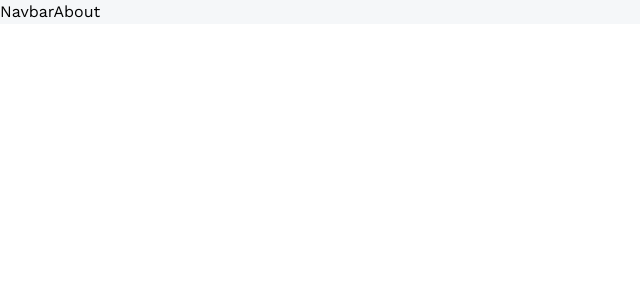
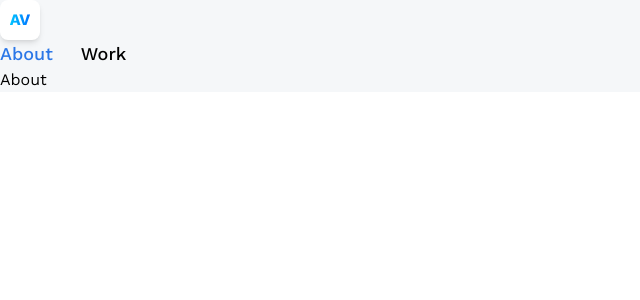
Before and after one commit to allanviguilla/3d-portfolio, a React (Vite) app: page /about in a window 1280 px wide. Shown: the top 300 px of the page, without its empty margins (0-640 px from the left). Built offline with nearby package versions, Linux system fonts and the light colour scheme.

Commit message:
Create and style navbar component

```diff
--- a/src/App.jsx
+++ b/src/App.jsx
@@ -1,13 +1,12 @@
-import React from "react";
+import { Route, BrowserRouter as Router, Routes } from "react-router-dom";
 
-import { Route, BrowserRouter as Router, Routes } from "react-router-dom";
+import Navbar from "./components/Navbar";
 
 const App = () => {
   return (
-    <>
     <main className="bg-slate-300/20">
       <Router>
-          Navbar
+        <Navbar />
         <Routes>
           <Route path="/" element={"Home"} />
           <Route path="/about" element={"About"} />
@@ -16,7 +15,6 @@
         </Routes>
       </Router>
     </main>
-    </>
   );
 };
 
--- /dev/null
+++ b/src/components/Navbar.jsx
@@ -0,0 +1,34 @@
+import { NavLink } from "react-router-dom";
+
+const Navbar = () => {
+  return (
+    <header>
+      <NavLink
+        to="/"
+        className="w-10 h-10 rounded-lg bg-white items-center justify-center flex font-bold shadow-md"
+      >
+        <p className="blue-gradient_text">AV</p>
+      </NavLink>
+      <nav className="flex text-lg gap-7 font-medium">
+        <NavLink
+          to="/about"
+          className={({ isActive }) =>
+            isActive ? "text-blue-500" : "text-black"
+          }
+        >
+          About
+        </NavLink>
+        <NavLink
+          to="/work"
+          className={({ isActive }) =>
+            isActive ? "text-blue-500" : "text-black"
+          }
+        >
+          Work
+        </NavLink>
+      </nav>
+    </header>
+  );
+};
+
+export default Navbar;
```
Lines whose indentation alone changed are shown as unchanged.
